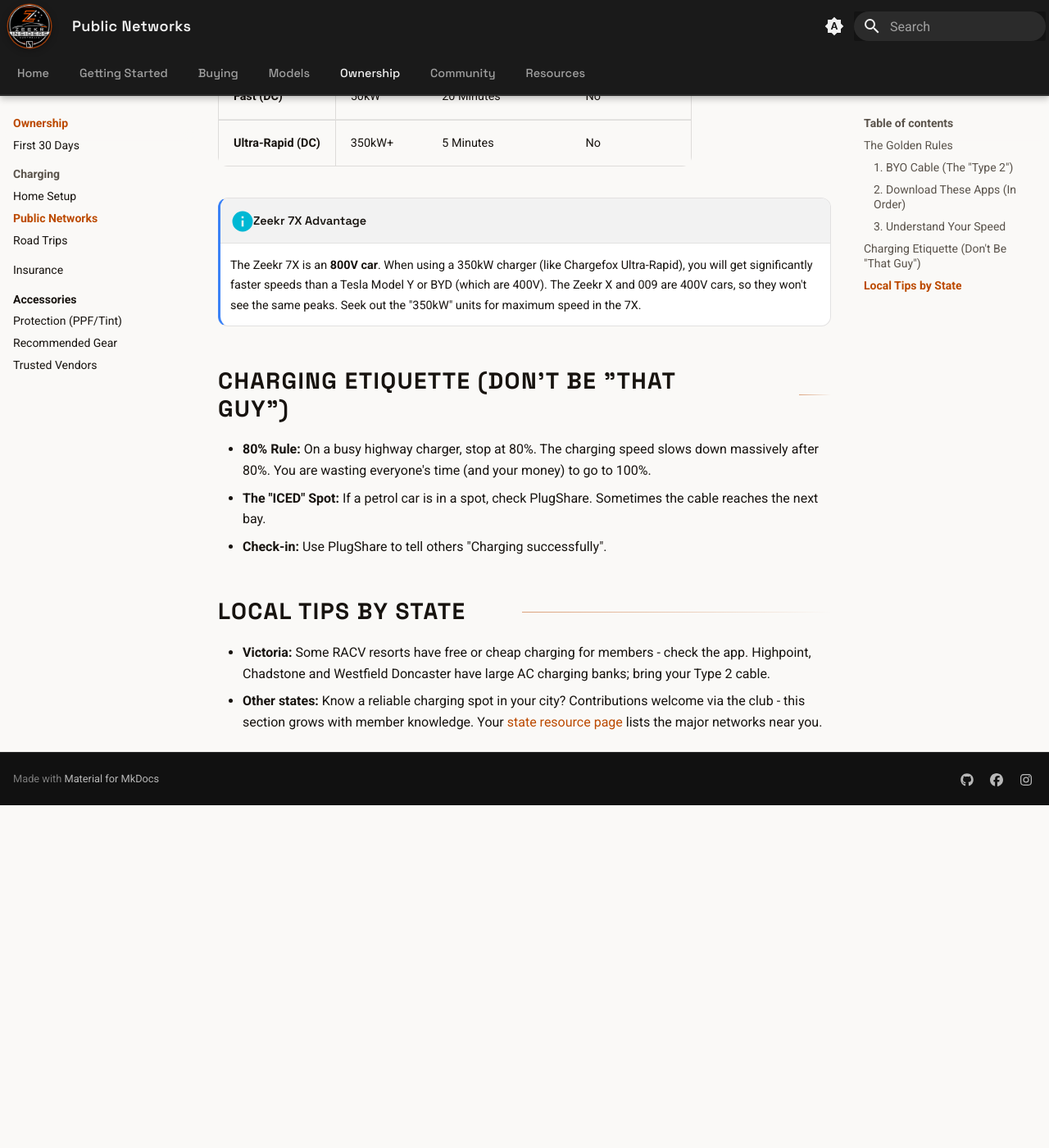
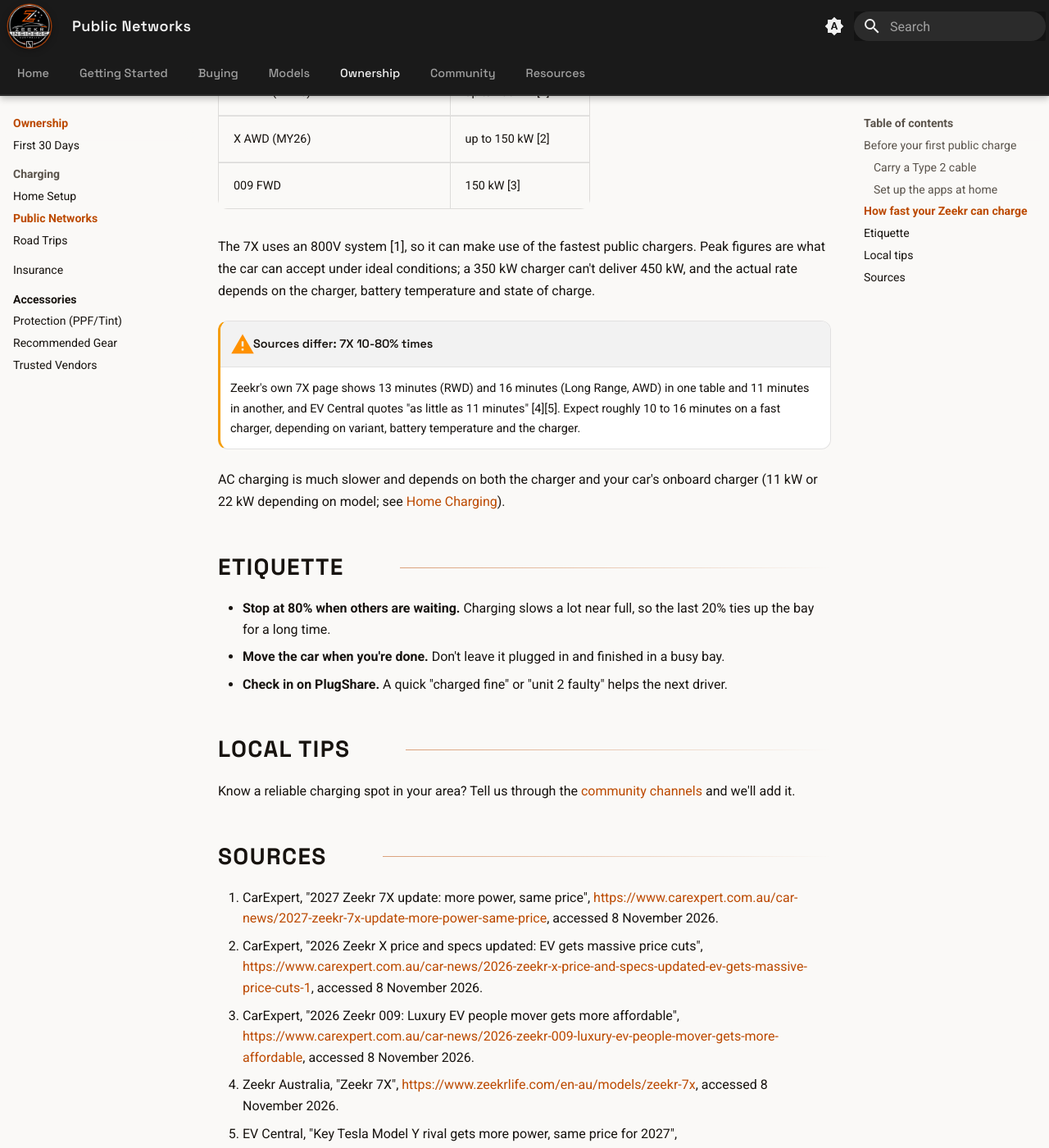
Before and after one commit to zeekr-insiders/wiki, an MkDocs documentation site: the page built from content/guides/charging/public-networks.md, in a window 1280 px wide and 1400 px high, scrolled down 1251 px. Shown: the whole window at 82% size. Built offline with MkDocs 1.6.1 and Material for MkDocs 9.7.7, drawn with Linux system fonts in a browser that asks for light colours; before the commit the page ends 2233 px from its top, so only the background shows below that; some of the changed text lies outside the part shown.

Commit message:
source the home and public charging pages and drop the US terms

```diff
--- a/content/guides/charging/public-networks.md
+++ b/content/guides/charging/public-networks.md
@@ -1,47 +1,62 @@
-# Public Charging in Australia: The Survival Guide
+---
+last_checked: 2026-11-08
+---
 
-Charging an EV in Australia is different from the rest of the world. We have a mix of networks, plugs, and reliability issues. Here is how to survive.
+# Public Charging in Australia
 
-## The Golden Rules
+*Last checked: 8 November 2026.*
 
-### 1. BYO Cable (The "Type 2")
+Australia has several charging networks, a couple of plug types at the AC end, and chargers that are sometimes out of action. Here's what to sort out before you need it.
 
-**You cannot rely on finding a cable at every charger.**
+!!! info "2027 7X (MY27)"
+    The updated 2027 7X (MY27) delivers from December 2026. Figures on this page are for the MY25/MY26 car unless marked. See [Which 7X do I have?](../../models/7x/which-7x.md).
 
-- **DC Fast Chargers (Highway):** Have tethered cables (built-in). You just plug in.
-- **AC Destination Chargers (Shopping Centres/Hotels):** Usually do not have cables. They just have a socket on the wall.
-- **The Fix:** You *must* buy a **Type 2 to Type 2 (Mennekes)** cable. Keep it in the frunk or under the boot floor.
-    - *Cost:* ~$200-$300.
-    - *Length:* Get 7 metres. 5 metres is often too short if the charger is blocked.
+## Before your first public charge
 
-### 2. Download These Apps (In Order)
+### Carry a Type 2 cable
 
-Don't wait until you are at the charger to download the app and enter your credit card.
+- **DC fast chargers** have the cable attached. Plug in and go.
+- **AC chargers** at shopping centres, hotels and car parks often have only a socket, so you need your own Type 2 to Type 2 cable. Keep it in the car.
 
-1. **PlugShare:** The map of *all* chargers. Check recent check-ins. If the last 3 people said "Broken", believe them.
-2. **Chargefox:** The largest network. Most highway fast chargers are here.
-3. **Evie Networks:** One of the biggest networks. Very reliable, often at fast food outlets.
-4. **Tesla:** Download the Tesla app and create an account. Look for "Charge Your Non-Tesla". The majority of Australian Supercharger sites are now open to non-Tesla EVs, including your Zeekr.
-    - *Note:* Park carefully. Tesla cables are short. You may need to park "incorrectly" to reach your port.
+### Set up the apps at home
 
-### 3. Understand Your Speed
+Don't wait until you're standing at a charger to create an account and add a card. Install:
 
-| Charger Type | Speed | Time to Add 100km | Cable Needed? |
-| :--- | :--- | :--- | :--- |
-| **Level 2 (AC)** | 7kW - 22kW | 1 - 3 Hours | **YES (BYO)** |
-| **Fast (DC)** | 50kW | 20 Minutes | No |
-| **Ultra-Rapid (DC)** | 350kW+ | 5 Minutes | No |
+- **PlugShare** for a map of chargers across networks, with recent check-ins from other drivers. If the last few check-ins say a unit is broken, believe them.
+- **The app for each network you're likely to use.** Which networks are near you varies by state; see your [state resource page](../../resources/index.md).
+- **Tesla**, if you plan to use Superchargers that are open to other EVs. The Tesla app shows which sites accept non-Tesla cars.
 
-!!! info "Zeekr 7X Advantage"
-    The Zeekr 7X is an **800V car**. When using a 350kW charger (like Chargefox Ultra-Rapid), you will get significantly faster speeds than a Tesla Model Y or BYD (which are 400V). The Zeekr X and 009 are 400V cars, so they won't see the same peaks. Seek out the "350kW" units for maximum speed in the 7X.
+## How fast your Zeekr can charge
 
-## Charging Etiquette (Don't Be "That Guy")
+| Model | Peak DC charging |
+| :--- | :--- |
+| 7X RWD | up to 450 kW [1] |
+| 7X Long Range and Performance AWD | up to 420 kW [1] |
+| X RWD (MY26) | up to 230 kW [2] |
+| X AWD (MY26) | up to 150 kW [2] |
+| 009 FWD | 150 kW [3] |
 
-- **80% Rule:** On a busy highway charger, stop at 80%. The charging speed slows down massively after 80%. You are wasting everyone's time (and your money) to go to 100%.
-- **The "ICED" Spot:** If a petrol car is in a spot, check PlugShare. Sometimes the cable reaches the next bay.
-- **Check-in:** Use PlugShare to tell others "Charging successfully".
+The 7X uses an 800V system [1], so it can make use of the fastest public chargers. Peak figures are what the car can accept under ideal conditions; a 350 kW charger can't deliver 450 kW, and the actual rate depends on the charger, battery temperature and state of charge.
 
-## Local Tips by State
+!!! warning "Sources differ: 7X 10-80% times"
+    Zeekr's own 7X page shows 13 minutes (RWD) and 16 minutes (Long Range, AWD) in one table and 11 minutes in another, and EV Central quotes "as little as 11 minutes" [4][5]. Expect roughly 10 to 16 minutes on a fast charger, depending on variant, battery temperature and the charger.
 
-- **Victoria:** Some RACV resorts have free or cheap charging for members - check the app. Highpoint, Chadstone and Westfield Doncaster have large AC charging banks; bring your Type 2 cable.
-- **Other states:** Know a reliable charging spot in your city? Contributions welcome via the club - this section grows with member knowledge. Your [state resource page](../../resources/index.md) lists the major networks near you.
+AC charging is much slower and depends on both the charger and your car's onboard charger (11 kW or 22 kW depending on model; see [Home Charging](home-setup.md)).
+
+## Etiquette
+
+- **Stop at 80% when others are waiting.** Charging slows a lot near full, so the last 20% ties up the bay for a long time.
+- **Move the car when you're done.** Don't leave it plugged in and finished in a busy bay.
+- **Check in on PlugShare.** A quick "charged fine" or "unit 2 faulty" helps the next driver.
+
+## Local tips
+
+Know a reliable charging spot in your area? Tell us through the [community channels](../../community/index.md) and we'll add it.
+
+## Sources
+
+1. CarExpert, "2027 Zeekr 7X update: more power, same price", <https://www.carexpert.com.au/car-news/2027-zeekr-7x-update-more-power-same-price>, accessed 8 November 2026.
+2. CarExpert, "2026 Zeekr X price and specs updated: EV gets massive price cuts", <https://www.carexpert.com.au/car-news/2026-zeekr-x-price-and-specs-updated-ev-gets-massive-price-cuts-1>, accessed 8 November 2026.
+3. CarExpert, "2026 Zeekr 009: Luxury EV people mover gets more affordable", <https://www.carexpert.com.au/car-news/2026-zeekr-009-luxury-ev-people-mover-gets-more-affordable>, accessed 8 November 2026.
+4. Zeekr Australia, "Zeekr 7X", <https://www.zeekrlife.com/en-au/models/zeekr-7x>, accessed 8 November 2026.
+5. EV Central, "Key Tesla Model Y rival gets more power, same price for 2027", <https://evcentral.com.au/key-tesla-model-y-rival-gets-more-power-same-price-for-2027-zeekr-7x-upgraded-with-500kw-flagship-and-up-to-627km-range/>, accessed 8 November 2026.
```
Also changed, not shown: content/guides/charging/home-setup.md (+74 -242 lines).
